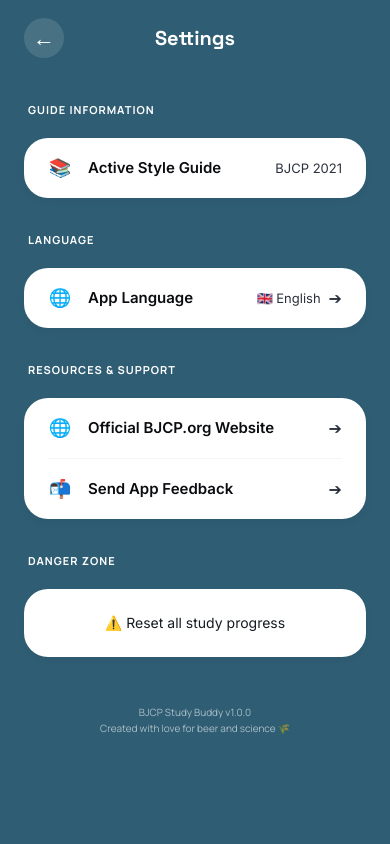
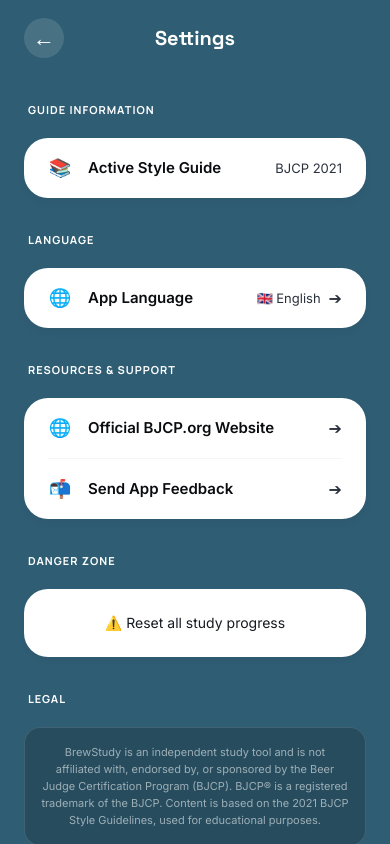
Before and after one commit to ivanlozaDEV/BJCPStudyBuddy, an Expo app drawn with the web renderer of React Native: screen /settings in a window 390 px wide. Built offline with nearby package versions, Linux system fonts and the light colour scheme; Expo Router itself is replaced by a stand-in of ours; some packages are replaced by stand-ins of ours; a web font is replaced by a local one.

Commit message:
disclaimer

```diff
--- a/src/app/settings.tsx
+++ b/src/app/settings.tsx
@@ -185,6 +185,18 @@ export default function SettingsScreen() {
             </ThemedText>
           </Pressable>
 
+          {/* Legal Disclaimer */}
+          <View style={styles.sectionHeader}>
+            <ThemedText type="smallBold" style={styles.sectionTitle}>
+              {t('legalSection')}
+            </ThemedText>
+          </View>
+          <View style={styles.disclaimerCard}>
+            <ThemedText style={styles.disclaimerText}>
+              {t('disclaimer')}
+            </ThemedText>
+          </View>
+
           {/* App Credits */}
           <View style={styles.creditsContainer}>
             <ThemedText type="code" style={styles.creditsText}>
@@ -361,4 +373,18 @@ const styles = StyleSheet.create({
     textAlign: 'center',
     fontFamily: Fonts.manrope,
   },
+  disclaimerCard: {
+    backgroundColor: 'rgba(0,0,0,0.18)',
+    borderRadius: Spacing.three,
+    borderWidth: 1,
+    borderColor: 'rgba(255,255,255,0.12)',
+    padding: Spacing.three,
+  },
+  disclaimerText: {
+    fontSize: 11,
+    lineHeight: 17,
+    color: 'rgba(255,255,255,0.55)',
+    fontFamily: Fonts.inter,
+    textAlign: 'center',
+  },
 });
--- a/src/data/translations.ts
+++ b/src/data/translations.ts
@@ -113,8 +113,10 @@ export const translations = {
     resetTitle: 'Restablecer Progreso',
     resetMessage: '¿Estás seguro de que deseas restablecer tu puntuación de estudio y tu historial de fichas? Esta acción no se puede deshacer.',
     resetSuccess: 'Progreso restablecido correctamente. ¡Buen viaje de estudio! 🍻',
-    credits1: 'BJCP Study Buddy v1.0.0',
+    credits1: 'BrewStudy v1.0.0',
     credits2: 'Creado con amor por la cerveza y la ciencia 🌾',
+    legalSection: 'AVISO LEGAL',
+    disclaimer: 'BrewStudy es una herramienta de estudio independiente y no está afiliada, respaldada ni patrocinada por el Beer Judge Certification Program (BJCP). BJCP® es una marca registrada del BJCP. El contenido se basa en las Guías de Estilo BJCP 2021 y se usa con fines educativos.',
   },
   en: {
     // Navigation / General
@@ -228,7 +230,9 @@ export const translations = {
     resetTitle: 'Reset Progress',
     resetMessage: 'Are you sure you want to reset your study score and card history? This action cannot be undone.',
     resetSuccess: 'Progress reset successfully. Have a great study trip! 🍻',
-    credits1: 'BJCP Study Buddy v1.0.0',
+    credits1: 'BrewStudy v1.0.0',
     credits2: 'Created with love for beer and science 🌾',
+    legalSection: 'LEGAL',
+    disclaimer: 'BrewStudy is an independent study tool and is not affiliated with, endorsed by, or sponsored by the Beer Judge Certification Program (BJCP). BJCP® is a registered trademark of the BJCP. Content is based on the 2021 BJCP Style Guidelines, used for educational purposes.',
   }
 };
```
Also changed, not shown: docs/privacy-policy.html (+10 -0 lines).
